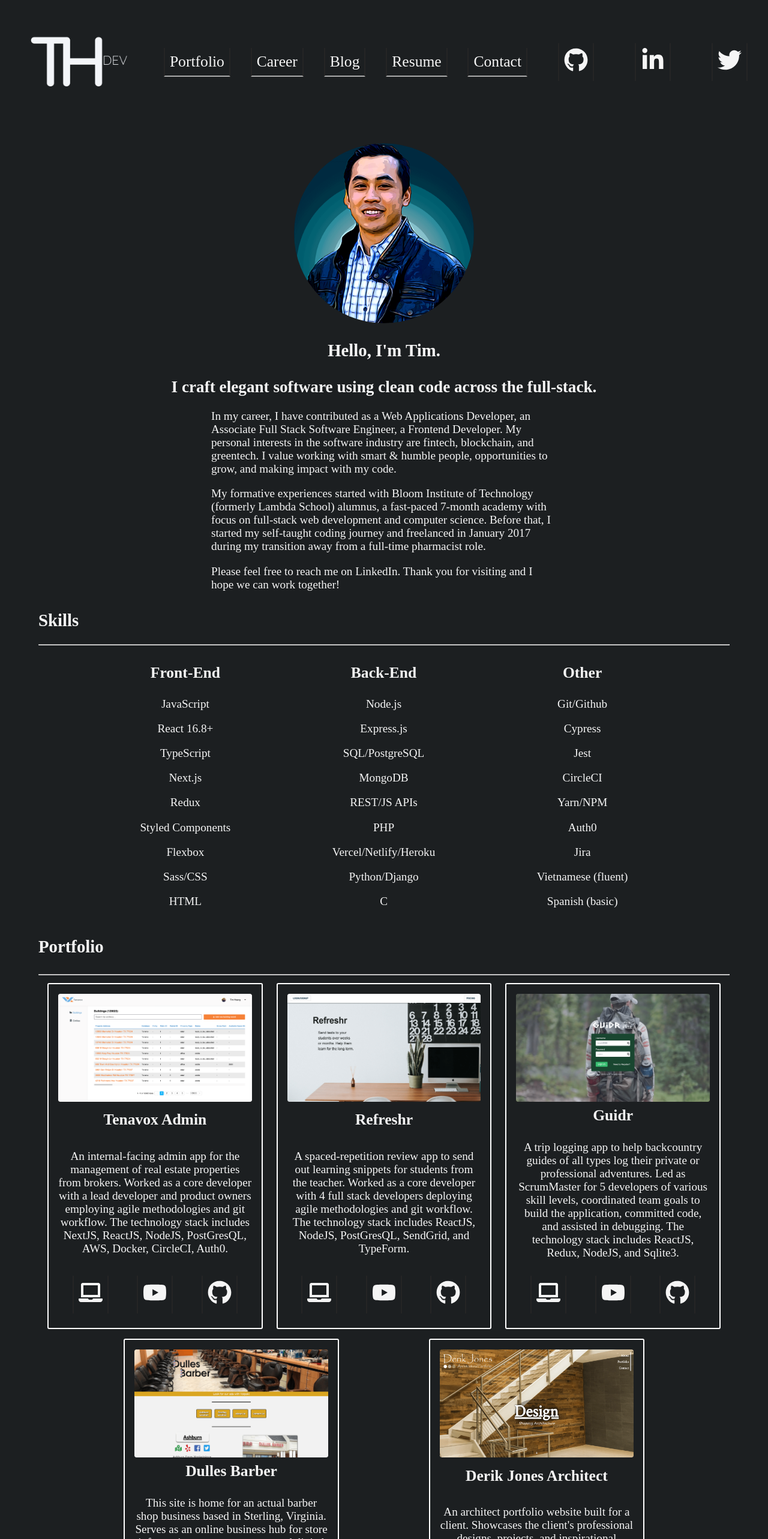
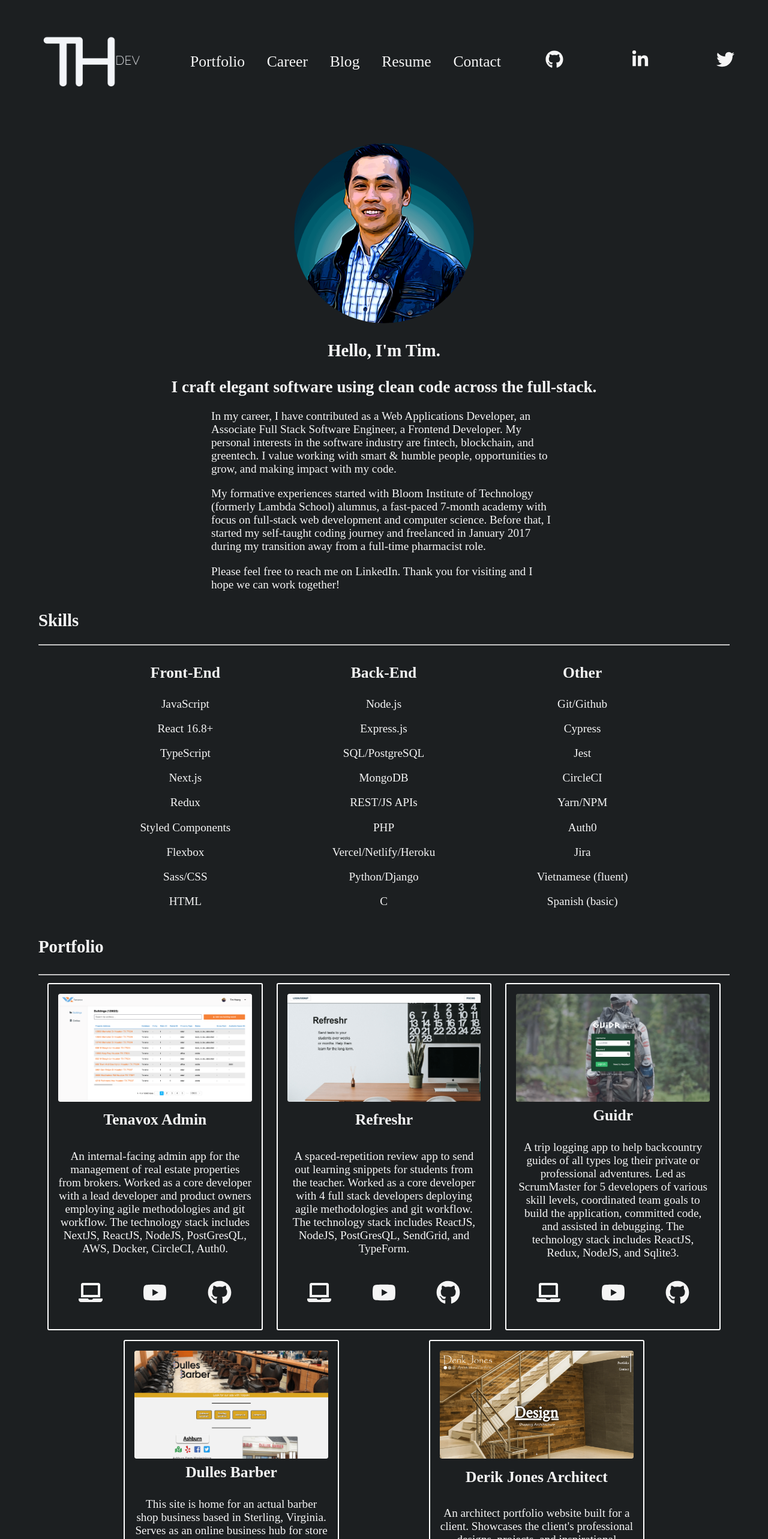
Before and after one commit to timOTdev/thDev3, a Next.js app: page / in a window 1280 px wide. Shown: the top 2566 px of the page at 60% size. Built offline with nearby package versions, Linux system fonts and the light colour scheme.

Commit message:
Update icon hovers, split Socials subcomponent

```diff
--- a/assets/GlobalStyles.tsx
+++ b/assets/GlobalStyles.tsx
@@ -26,8 +26,8 @@ export const themeColors = {
 export const darkTheme = {
   textColor: `${themeColors.white}`,
   backgroundColor: `${themeColors.darkslate}`,
+  xBorderColor: `2px solid ${themeColors.darkslate}`,
   yBorderColor: `2px solid ${themeColors.gray}`,
-  xBorderColor: `2px solid ${themeColors.slate}`,
   separatorColor: `3px solid ${themeColors.white}`,
   imageShadow: `1px 1px 5px ${themeColors.gray}`,
   buttonShadow: `1px 1px 5px ${themeColors.teal}`,
--- a/components/Footer.tsx
+++ b/components/Footer.tsx
@@ -3,33 +3,43 @@ import Socials from './shared/Socials';
 import { FaArrowAltCircleUp } from 'react-icons/fa';
 import Link from 'next/link';
 
-const Section = styled.section`
-  background: #252525;
+const FooterContainer = styled.div`
   display: flex;
   align-items: center;
+  width: 90%;
+  margin: 0 auto;
+  * {
+    flex: 1 1 33%;
+  }
+`;
+const Arrow = styled.a`
+  margin: 1rem;
   padding: 1rem;
-  box-shadow: black 0px -8px 6px -6px;
-  * {
-    flex: 1 1 33.3%;
+  border-top: ${(props) => props.theme.xBorderColor};
+  :hover {
+    cursor: pointer;
+    border-top: ${({ theme }) => theme.yBorderColor};
   }
 `;
 
 export default () => (
-  <Section>
+  <section>
+    <hr />
+    <FooterContainer>
       <div>
         <p>
           "Excellence is an art won by training and habituation. We do not act
           rightly because we have virtue or excellence, but we rather have those
-        because we have acted rightly. We are what we repeatedly do. Excellence,
-        then, is not an act but a habit."
+          because we have acted rightly. We are what we repeatedly do.
+          Excellence, then, is not an act but a habit."
         </p>
         <p>-Aristotle</p>
       </div>
       <div>
         <Link href='#header'>
-        <a>
+          <Arrow>
             <FaArrowAltCircleUp />
-        </a>
+          </Arrow>
         </Link>
         <p>Back to the top</p>
       </div>
@@ -37,5 +47,6 @@ export default () => (
         <Socials />
         <p>Timothy Hoang © {new Date().getFullYear()}</p>
       </div>
-  </Section>
+    </FooterContainer>
+  </section>
 );
--- a/components/Header.tsx
+++ b/components/Header.tsx
@@ -1,8 +1,9 @@
 import Link from 'next/link';
-import { links } from '../assets/GlobalData';
-import { FaGithub, FaLinkedinIn, FaTwitter } from 'react-icons/fa';
 import styled from 'styled-components';
 import Image from 'next/image';
+import { FaGithub, FaLinkedinIn, FaTwitter } from 'react-icons/fa';
+import Socials from './shared/Socials';
+import { links } from '../assets/GlobalData';
 import GlobalContext from '../assets/GlobalContext';
 
 const Section = styled.section`
@@ -18,39 +19,19 @@ const Brand = styled.div`
   flex: 1 1 20%;
 `;
 const Navigation = styled.div`
-  flex: 1 1 50%;
+  flex: 1 1 40%;
   display: flex;
   flex-direction: column;
   justify-content: space-around;
   a {
-    margin: 0.3rem;
-    padding: 0.5rem;
-    border-bottom: ${({ theme }) => theme.yBorderColor};
-    border-left: ${({ theme }) => theme.xBorderColor};
-    border-right: ${({ theme }) => theme.xBorderColor};
+    padding: 1rem;
+    border-bottom: ${(props) => props.theme.xBorderColor};
     :hover {
-      border-bottom: ${(props) => props.theme.xBorderColor};
-      border-left: ${(props) => props.theme.yBorderColor};
-      border-right: ${(props) => props.theme.yBorderColor};
+      border-bottom: ${({ theme }) => theme.yBorderColor};
     }
   }
   @media (min-width: 768px) {
     flex-direction: row;
-  }
-`;
-const Socials = styled.div`
-  flex: 1 1 30%;
-  display: flex;
-  justify-content: space-around;
-  a {
-    margin: 0.5rem;
-    padding: 0.5rem;
-    border-left: ${({ theme }) => theme.xBorderColor};
-    border-right: ${({ theme }) => theme.xBorderColor};
-    :hover {
-      border-left: ${(props) => props.theme.yBorderColor};
-      border-right: ${(props) => props.theme.yBorderColor};
-    }
   }
 `;
 
@@ -96,16 +77,6 @@ export default () => (
       <Link href='#contact'>Contact</Link>
     </Navigation>
 
-    <Socials>
-      <a href={links.github.url} target='_blank' rel='noopener noreferrer'>
-        <FaGithub />
-      </a>
-      <a href={links.linkedIn.url} target='_blank' rel='noopener noreferrer'>
-        <FaLinkedinIn />
-      </a>
-      <a href={links.twitter.url} target='_blank' rel='noopener noreferrer'>
-        <FaTwitter />
-      </a>
-    </Socials>
+    <Socials />
   </Section>
 );
--- a/components/Portfolio/ProjectsTemplate.tsx
+++ b/components/Portfolio/ProjectsTemplate.tsx
@@ -61,11 +61,10 @@ const IconsContainer = styled.div`
   a {
     margin: 0.5rem;
     padding: 0.5rem;
-    border-left: ${({ theme }) => theme.xBorderColor};
-    border-right: ${({ theme }) => theme.xBorderColor};
+    border-bottom: ${(props) => props.theme.xBorderColor};
     :hover {
-      border-left: ${(props) => props.theme.yBorderColor};
-      border-right: ${(props) => props.theme.yBorderColor};
+      cursor: pointer;
+      border-bottom: ${({ theme }) => theme.yBorderColor};
     }
   }
 `;
--- a/components/shared/Socials.tsx
+++ b/components/shared/Socials.tsx
@@ -5,22 +5,18 @@ import styled from 'styled-components';
 const Socials = styled.div`
   display: flex;
   justify-content: space-around;
+  flex: 1 1 30%;
   a {
     margin: 1rem;
     padding: 1rem;
-    border-left: ${({ theme }) => theme.xBorderColor};
-    border-right: ${({ theme }) => theme.xBorderColor};
+    border-bottom: ${(props) => props.theme.xBorderColor};
     :hover {
-      border-left: ${(props) => props.theme.yBorderColor};
-      border-right: ${(props) => props.theme.yBorderColor};
+      border-bottom: ${({ theme }) => theme.yBorderColor};
     }
   }
   svg {
     width: 30px;
     height: 30px;
-  }
-  * {
-    flex: 1 1 33.3%;
   }
 `;
 
```
Lines whose indentation alone changed are shown as unchanged.
